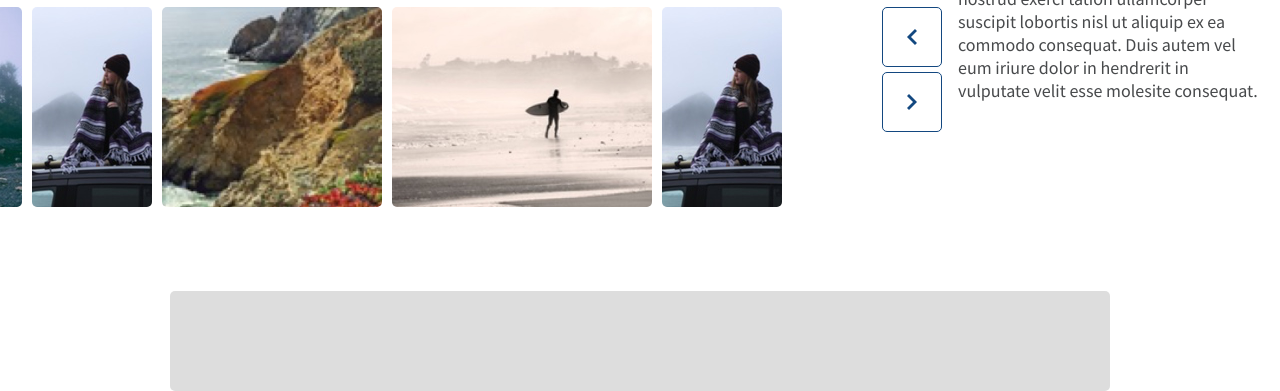
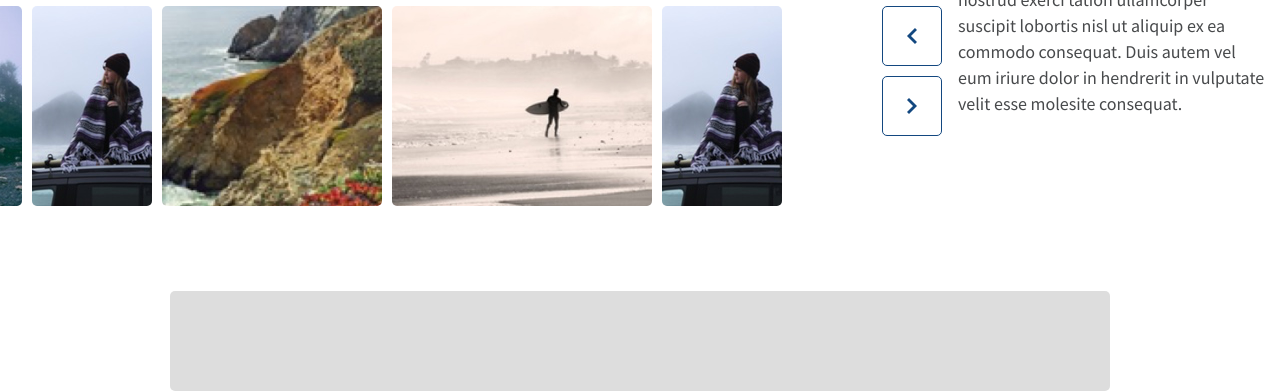
Before and after one commit to ppudodo1/FactoryInfiniteSlider, a website: page index.html in a window 1280 px wide. Shown: the part 409-800 px from the top of the page. Drawn offline with nearby package versions, Linux system fonts and the light colour scheme.

Commit message:
Fixed text

```diff
--- a/styles/components/buttons.scss
+++ b/styles/components/buttons.scss
@@ -1,7 +1,7 @@
 .button-container {
     display: flex;
     flex-direction: column;
-    gap: 5px;
+    gap: 10px;
 
     button {
       @include flex-center;
--- a/styles/components/container.scss
+++ b/styles/components/container.scss
@@ -11,7 +11,7 @@
 .small-container {
     display: flex;
     flex-direction: column;
-    gap: 7px;
+    gap: 5px;
     width: $small-container-width;
 }
 
@@ -29,14 +29,16 @@
 .title {
     font-size: $title-font-size;
     max-width: 300px;
+    line-height: 37.5px;
     margin-top: 4px;
-    margin-bottom: 4px;
+    margin-bottom: 10px;
     font-weight: bolder;
     color: $primary-color;
 }
 
 .description {
     font-size: $description-font-size;
-    max-width: 300px;
+    max-width: 307px;
+    line-height: 26px;
     color: $text-color;
 }
```
Also changed, not shown: styles/main.css, styles/main.min.css, 1 other file.
